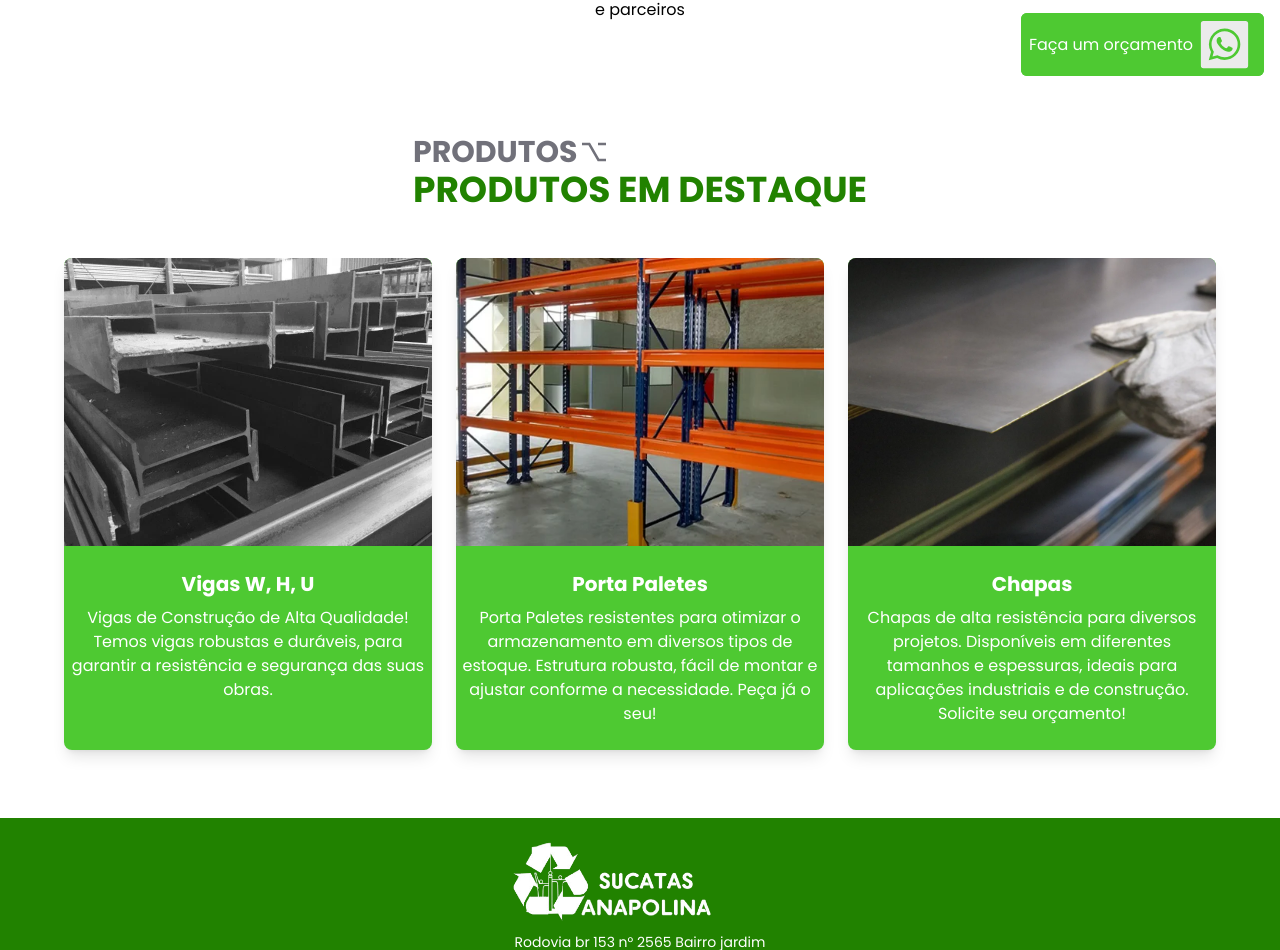
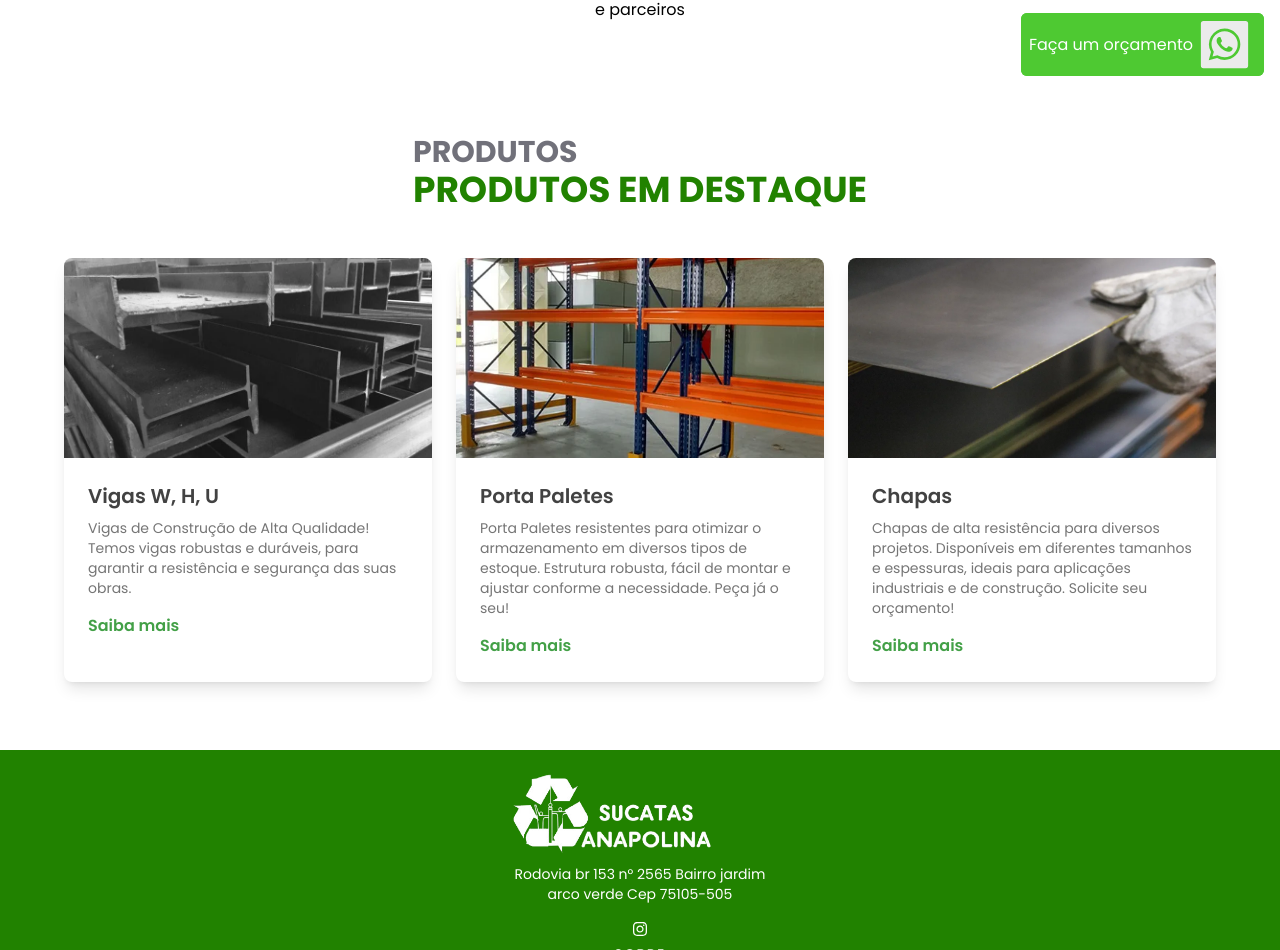
Before and after one commit to matheuspp93/SucataAnapolina, a Next.js app: page /contato in a window 1280 px wide. Shown: the part 708-1658 px from the top of the page. Built offline with nearby package versions, Linux system fonts and the light colour scheme.

Commit message:
alterando texto blog

```diff
--- a/src/components/DestaqueProdutos/index.tsx
+++ b/src/components/DestaqueProdutos/index.tsx
@@ -4,23 +4,22 @@ import SectionTitle from "../SectionTitle";
 const teamMembers = [
   {
     name: "Vigas W, H, U",
-    position:
+    description:
       "Vigas de Construção de Alta Qualidade! Temos vigas robustas e duráveis, para garantir a resistência e segurança das suas obras.",
     img: "/img/vigas-aco-cortadas-venda-02-768x576.webp",
   },
   {
     name: "Porta Paletes",
-    position:
+    description:
       "Porta Paletes resistentes para otimizar o armazenamento em diversos tipos de estoque. Estrutura robusta, fácil de montar e ajustar conforme a necessidade. Peça já o seu!",
     img: "/img/porta-pallets-11.webp",
   },
   {
     name: "Chapas",
-    position:
-      "Chapas  de alta resistência para diversos projetos. Disponíveis em diferentes tamanhos e espessuras, ideais para aplicações industriais e de construção. Solicite seu orçamento!",
+    description:
+      "Chapas de alta resistência para diversos projetos. Disponíveis em diferentes tamanhos e espessuras, ideais para aplicações industriais e de construção. Solicite seu orçamento!",
     img: "/img/chapas.webp",
   },
-  // Adicione outros membros da equipe conforme necessário
 ];
 
 const DestaqueProdutos = () => (
@@ -29,23 +28,29 @@ const DestaqueProdutos = () => (
       <SectionTitle tag="Produtos" title="Produtos em destaque" />
     </div>
     <div className="grid grid-cols-1 sm:grid-cols-2 md:grid-cols-2 lg:grid-cols-3 gap-6">
-      {teamMembers.map((member, index) => (
+      {teamMembers.map((product, index) => (
         <article
           key={index}
-          className="w-full bg-[#4ec932] rounded-lg shadow-lg overflow-hidden flex flex-col items-center"
+          className="w-full bg-white rounded-lg shadow-lg overflow-hidden flex flex-col transform transition duration-300 hover:scale-105 hover:shadow-2xl"
         >
-          <figure className="h-[288px] w-full">
+          <figure className="h-[200px] w-full overflow-hidden">
             <img
-              className="object-center object-cover h-full w-full"
-              src={member.img}
-              alt={`Photo of ${member.name}`}
+              className="object-cover h-full w-full transition-transform duration-300 hover:scale-110"
+              src={product.img}
+              alt={`Imagem de ${product.name}`}
             />
           </figure>
-          <div className="text-center py-8 sm:py-6">
-            <p className="text-xl text-white font-bold mb-2">{member.name}</p>
-            <p className="text-base text-white font-normal px-1">
-              {member.position}
-            </p>
+          <div className="p-6">
+            <h3 className="text-xl text-gray-800 font-semibold mb-2">
+              {product.name}
+            </h3>
+            <p className="text-gray-600 text-sm mb-4">{product.description}</p>
+            <a
+              href="#"
+              className="text-green-600 font-semibold hover:text-green-800 transition-colors duration-300"
+            >
+              Saiba mais
+            </a>
           </div>
         </article>
       ))}
--- a/src/components/SectionTitle/index.tsx
+++ b/src/components/SectionTitle/index.tsx
@@ -1,11 +1,9 @@
-import { MdOutlineKeyboardOptionKey } from "react-icons/md";
-
 const SectionTitle = ({ tag, title }: { tag?: string; title: string }) => {
   return (
     <section className="text-center w-fit m-auto">
       {tag && (
         <p className="text-3xl flex items-center font-bold text-[#71717a]">
-          {tag.toUpperCase()} <MdOutlineKeyboardOptionKey size={32} />
+          {tag.toUpperCase()}
         </p>
       )}
       <h2 className="text-4xl text-[#218200] font-bold">
```
